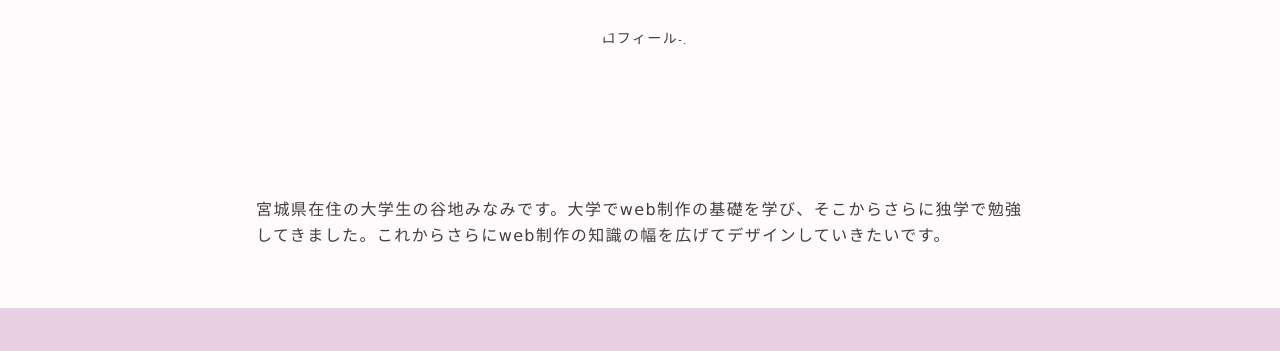
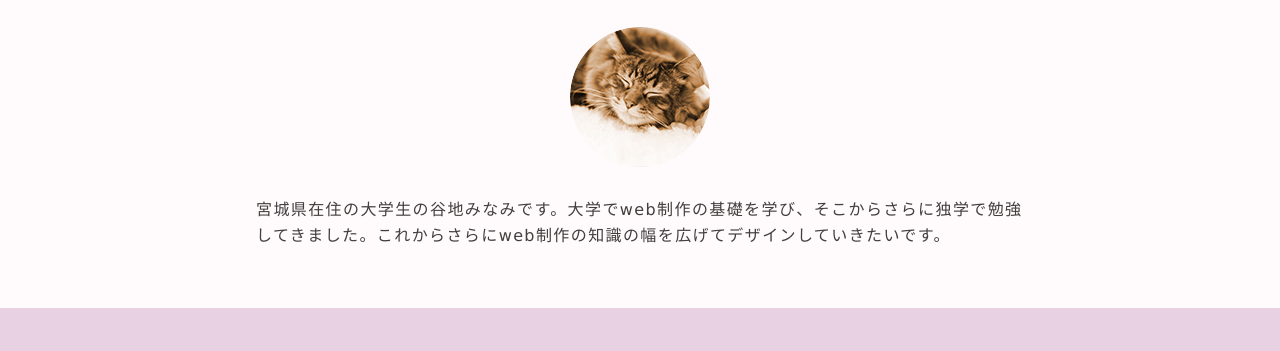
Before and after one commit to minamiyachi/minamiyachi.github.io, a plain HTML site: page index.html in a window 1280 px wide. Shown: the part 203-554 px from the top of the page. Drawn offline with nearby package versions, Linux system fonts and the light colour scheme.

Commit message:
img_01.pngを修正

```diff
--- a/index.html
+++ b/index.html
@@ -14,7 +14,7 @@
             <a href="#contact" class="button-contact"><i class="fa fa-envelope-o" aria-label="お問い合わせ"></i></a>
             <div class="profile">
                 <h1 class="site-title abel uppercase text-center">Web Designer <span>Minami Yachi</span></h1>
-                <img src="./images/img_01.jpg" alt="プロフィール写真" width="140" height="140" class="block-center profile-icon">
+                <img src="./images/img_01.png" alt="プロフィール写真" width="140" height="140" class="block-center profile-icon">
                 <p>宮城県在住の大学生の谷地みなみです。大学でweb制作の基礎を学び、そこからさらに独学で勉強してきました。これからさらにweb制作の知識の幅を広げてデザインしていきたいです。</p>
             </div>
         </header>
```
